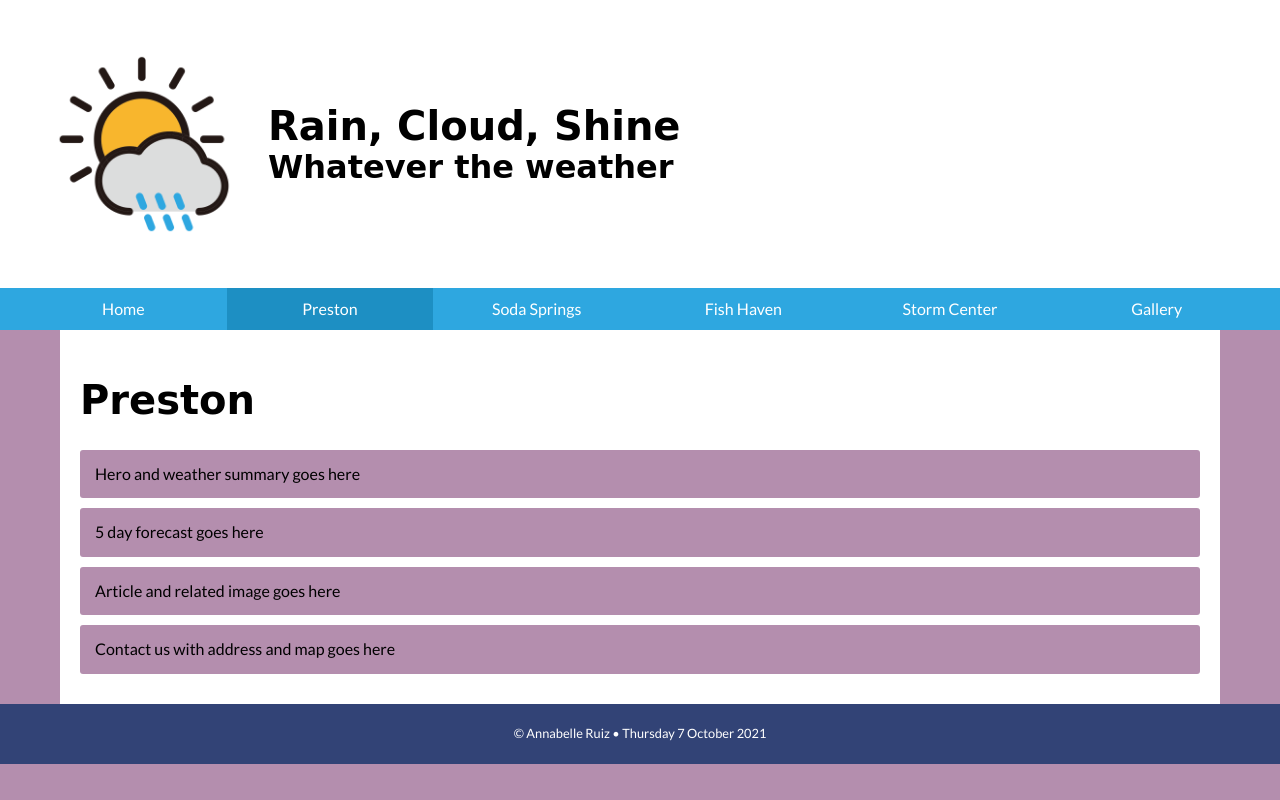
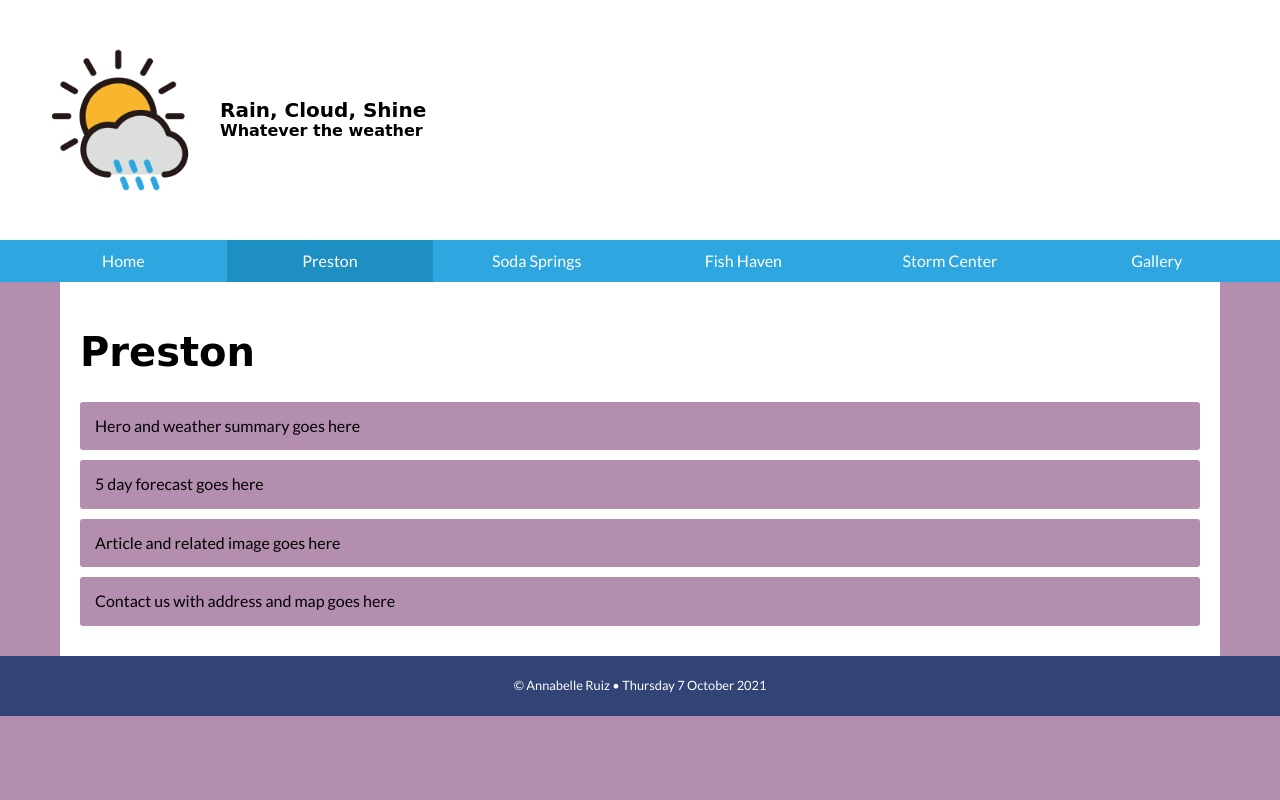
Before and after one commit to spygirl2349/wdd230, a plain HTML site: page lesson4/preston4.html in a window 1280 px wide. Drawn offline with Linux system fonts and the light colour scheme; a web font is replaced by a local one.

Commit message:
minor bug fixes

```diff
--- a/css/medium.css
+++ b/css/medium.css
@@ -1,4 +1,7 @@
 @media (min-width: 32.5em) {
+  body {
+    margin-left: 50px;
+  }
   header img {
     float: right;
   }
--- a/css/style.css
+++ b/css/style.css
@@ -3,7 +3,6 @@
 body {
   max-width: 960px;
   margin: 0 auto;
-  margin-left: 50px;
 }
 
 header {
--- a/lesson4/css/large.css
+++ b/lesson4/css/large.css
@@ -15,6 +15,9 @@
   }
 
   /*----------- HEADER --------------*/
+  header img {
+    width: 200px;
+  }
 
   /*----------- NAVIGATION --------------*/
   nav {
--- a/lesson4/css/medium.css
+++ b/lesson4/css/medium.css
@@ -2,6 +2,9 @@
   /*----------- BODY --------------*/
 
   /*----------- HEADER --------------*/
+  header img {
+    width: 150px;
+  }
 
   /*----------- NAVIGATION --------------*/
   nav {
--- a/lesson4/css/small.css
+++ b/lesson4/css/small.css
@@ -16,7 +16,6 @@ header {
 }
 header img {
   width: 100px;
-  flex: 0.5;
 }
 
 header div.title {
@@ -27,7 +26,13 @@ header h1,
 header h2 {
   margin: 0;
 }
+header h1 {
+  font-size: 1.25rem;
+}
 
+header h2 {
+  font-size: 1rem;
+}
 /* Nav */
 nav button {
   margin: 0.2rem 2%;
--- a/lesson4/preston4.html
+++ b/lesson4/preston4.html
@@ -20,7 +20,7 @@
   </head>
   <body>
     <header>
-      <img src="../lesson3/images/rain-cloud-shine-logo.png" />
+      <img src="../lesson3/images/rain-cloud-shine-logo.png" alt="rain, cloud, shine logo"/>
       <div class="title">
         <h1>Rain, Cloud, Shine</h1>
         <h2>Whatever the weather</h2>
```
Also changed, not shown: index.html (+3 -1 lines).
